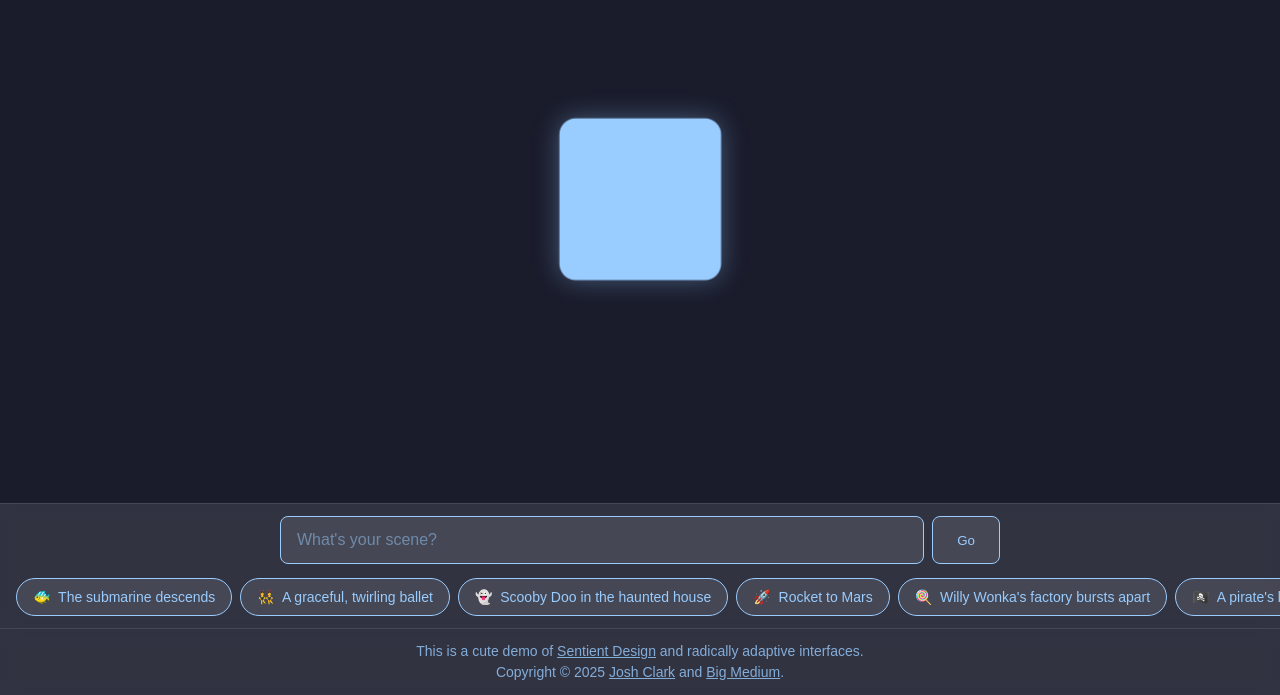
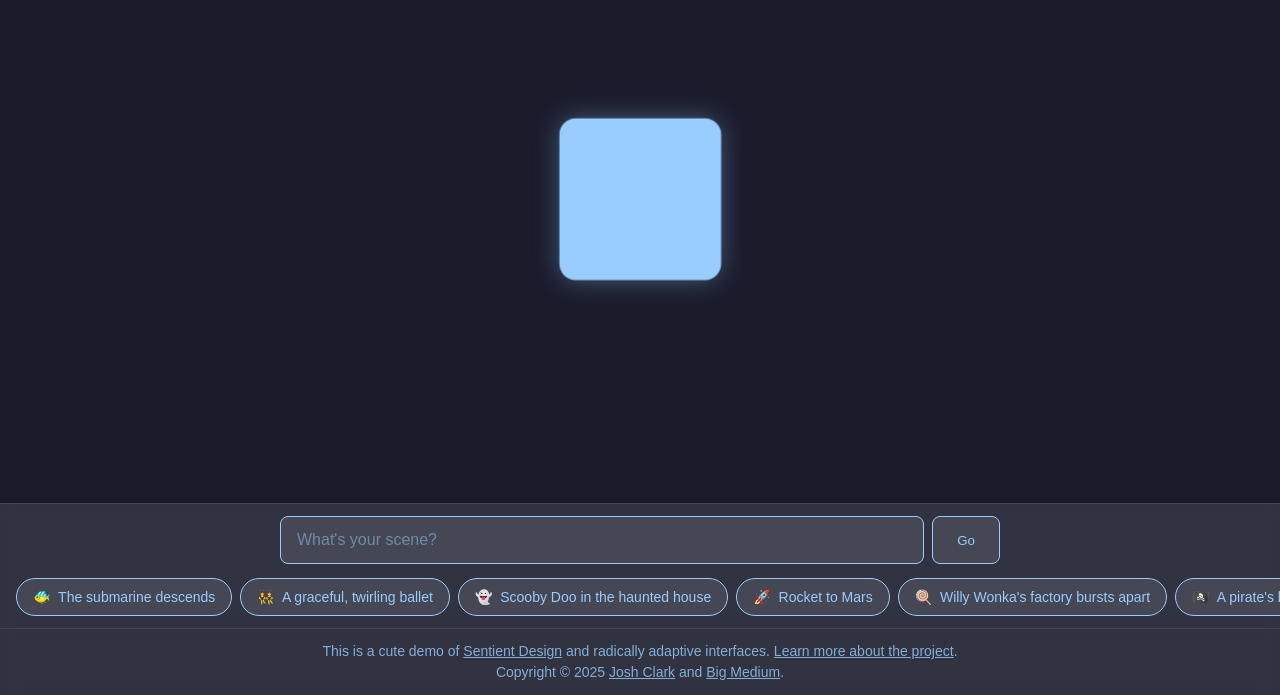
Before and after one commit to bigmedium/sentient-scenes, a plain HTML site: page index.html in a window 1280 px wide. Shown: the part 105-800 px from the top of the page. Drawn offline with Linux system fonts and the light colour scheme.

Commit message:
Added "learn more" link to the footer.

```diff
--- a/index.html
+++ b/index.html
@@ -125,7 +125,7 @@
 
         <footer class="app-footer">
             <div class="footer-content">
-                This is a cute demo of <a href="https://bigmedium.com/ideas/hello-sentient-design.html">Sentient Design</a> and radically adaptive interfaces.<br>
+                This is a cute demo of <a href="https://bigmedium.com/ideas/hello-sentient-design.html">Sentient Design</a> and radically adaptive interfaces. <a href="https://bigmedium.com/projects/sentient-scenes.html">Learn more about the project</a>.<br>
                 Copyright © 2025 <a href="https://bigmedium.com/about/josh-clark.html">Josh Clark</a> and <a href="https://bigmedium.com">Big Medium</a>.
             </div>
         </footer>
```
